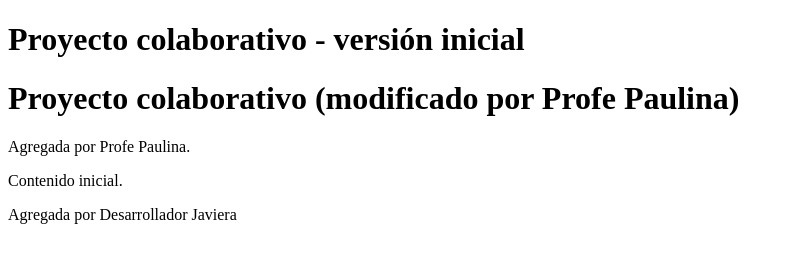
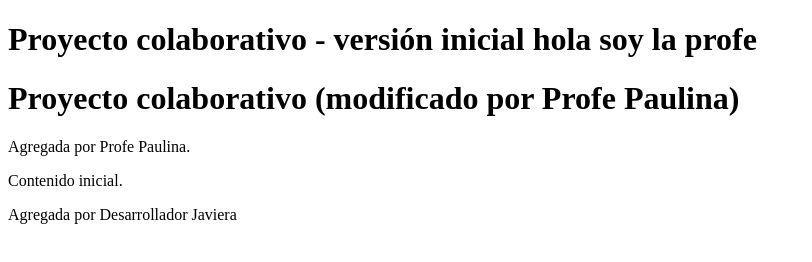
Before and after one commit to ariaass/collab-git, a plain HTML site: page index.html in a window 1280 px wide. Shown: the whole page, without its empty margins (0-812 px from the left). Drawn offline with Linux system fonts and the light colour scheme.

Commit message:
modifcando el h1 de conflicto

```diff
--- a/index.html
+++ b/index.html
@@ -7,7 +7,7 @@
 </head>
 
 <body>
-  <h1>Proyecto colaborativo - versión inicial</h1>
+  <h1>Proyecto colaborativo - versión inicial hola soy la profe</h1>
   <h1>Proyecto colaborativo (modificado por Profe Paulina)</h1>
   <p>Agregada por Profe Paulina.</p>
   <p>Contenido inicial.</p>
```
